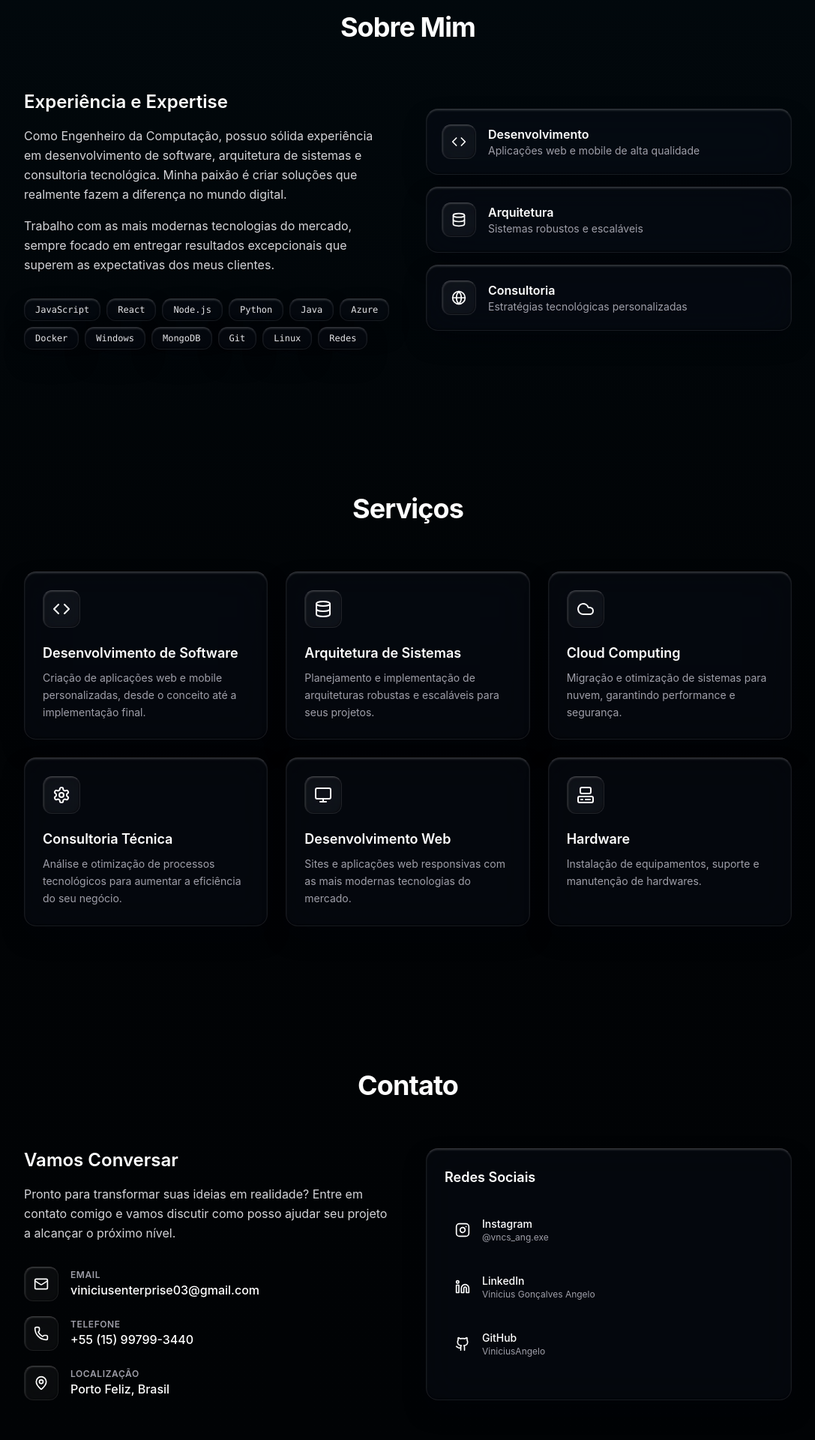
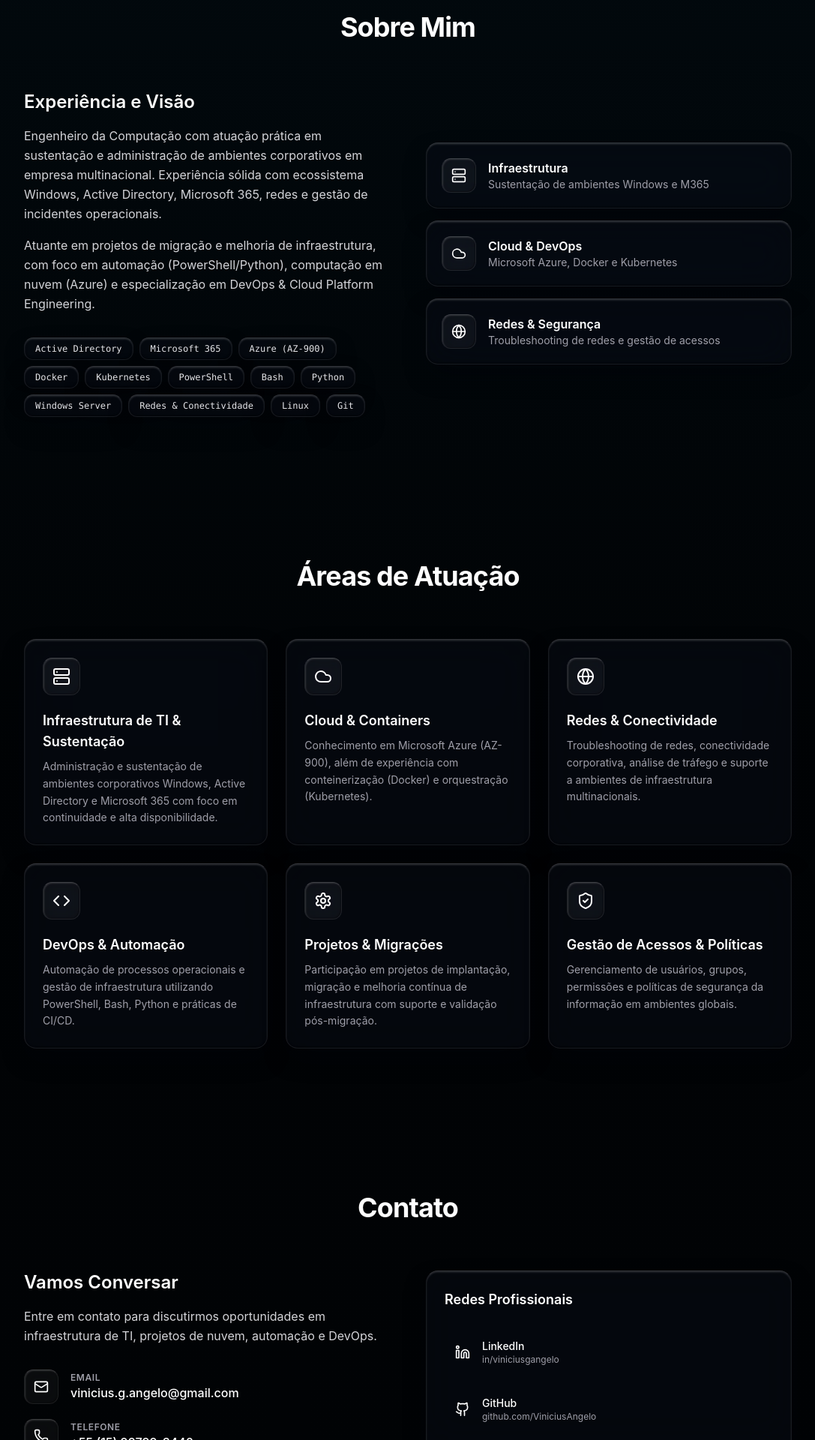
Before and after one commit to ViniciusAngelo/site-estatico-devops, a React app: page / in a window 1280 px wide. Shown: the part 880-2800 px from the top of the page at 75% size, without its empty margins (96-1183 px from the left). Built offline with nearby package versions, Linux system fonts and the light colour scheme; the HTML template or start-up script is replaced by a standard one.

Commit message:
feat atualização do conteudo

```diff
--- a/src/App.jsx
+++ b/src/App.jsx
@@ -13,7 +13,11 @@ import {
   Monitor,
   Cloud,
   Settings,
-  Computer
+  Computer,
+  Server,
+  ShieldCheck,
+  Terminal,
+  Cpu
 } from 'lucide-react'
 import logo from './assets/logo.jpeg'
 import './App.css'
@@ -41,7 +45,7 @@ function UnderwaterIntro({ onComplete }) {
 
     // 2. Animação sincronizada (Subida + Ondulação Fluida)
     let startTime = null
-    const duration = 2400 // Mantém exatamente a mesma duração
+    const duration = 2400
     let animationFrameId
 
     const animate = (timestamp) => {
@@ -49,12 +53,10 @@ function UnderwaterIntro({ onComplete }) {
       const elapsed = timestamp - startTime
       const progress = Math.min(elapsed / duration, 1)
 
-      // Easing orgânico da subida (idêntico ao anterior)
       const easeProgress = 1 - Math.pow(1 - progress, 3)
-      const currentLevel = easeProgress * 100 // 0 a 100%
-      const topY = 100 - currentLevel // Nível da água em % de cima para baixo
+      const currentLevel = easeProgress * 100
+      const topY = 100 - currentLevel
 
-      // Gerador de curva de ondulação sutil (3 ondas com fases e frequências distintas)
       const timeSec = timestamp * 0.002
       const segments = 20
       let points = []
@@ -63,12 +65,10 @@ function UnderwaterIntro({ onComplete }) {
       for (let i = 0; i <= segments; i++) {
         const xPercent = (i / segments) * 100
 
-        // Combinação de 3 senoides discretas para evitar um padrão repetitivo rígido
         const wave1 = Math.sin(xPercent * 0.08 + timeSec * 2.5) * 0.65
         const wave2 = Math.cos(xPercent * 0.14 - timeSec * 1.8) * 0.35
         const wave3 = Math.sin(xPercent * 0.05 + timeSec * 3.1) * 0.25
 
-        // Amplitude ultra-sutil (varia levemente entre -1.25% e +1.25% da altura da tela)
         const totalWaveOffset = wave1 + wave2 + wave3
 
         const yPoint = Math.min(Math.max(topY + totalWaveOffset, 0), 100)
@@ -76,7 +76,6 @@ function UnderwaterIntro({ onComplete }) {
         borderPoints.push(`${xPercent},${yPoint}`)
       }
 
-      // Constrói o Polígono para o clip-path (Polígono recortando a água da superfície até a base)
       const clipPolygon = `polygon(0% 100%, ${points.join(', ')}, 100% 100%)`
 
       setWaterState({
@@ -88,7 +87,6 @@ function UnderwaterIntro({ onComplete }) {
       if (progress < 1) {
         animationFrameId = requestAnimationFrame(animate)
       } else {
-        // Momento final: fusão com a atmosfera permanente
         setTimeout(() => {
           setIsFadingOut(true)
         }, 200)
@@ -109,7 +107,6 @@ function UnderwaterIntro({ onComplete }) {
 
   return (
     <div className={`environment-inundation-overlay ${isFadingOut ? 'merged' : ''}`}>
-      {/* 1. Sala Escura Superior (Região acima da água) */}
       <div
         className="unflooded-dry-chamber"
         style={{
@@ -120,7 +117,6 @@ function UnderwaterIntro({ onComplete }) {
         }}
       />
 
-      {/* 2. Borda / Superfície da Água Ondulada (SVG dinâmico para brilho e refração) */}
       <svg className="water-surface-svg-container" viewBox="0 0 100 100" preserveAspectRatio="none">
         <defs>
           <linearGradient id="surface-glow-gradient" x1="0" y1="0" x2="0" y2="1">
@@ -137,7 +133,6 @@ function UnderwaterIntro({ onComplete }) {
         />
       </svg>
 
-      {/* 3. Ambiente Submerso (Massa de água inundada com a ondulação aplicada no clip-path) */}
       <div
         className="flooded-environment-mass"
         style={{
@@ -168,7 +163,6 @@ function UnderwaterAtmosphere() {
 
     const isMobile = window.innerWidth <= 768
 
-    // Estado do mouse com física de velocidade e inércia
     const mouse = {
       x: -1000,
       y: -1000,
@@ -212,12 +206,10 @@ function UnderwaterAtmosphere() {
     window.addEventListener('mousemove', handleMouseMove, { passive: true })
     document.addEventListener('mouseleave', handleMouseLeave, { passive: true })
 
-    // Configurações de interação física da água
-    const MOUSE_RADIUS = 130 // Raio de influência pequeno e sutil
-    const PUSH_STRENGTH = 0.65 // Força de repulsão suave
-    const WATER_FRICTION = 0.92 // Viscosidade para dissipação natural
+    const MOUSE_RADIUS = 130
+    const PUSH_STRENGTH = 0.65
+    const WATER_FRICTION = 0.92
 
-    // Partículas Abissais (Marine Snow) com suporte a vetores de perturbação
     const particleCount = isMobile ? 35 : 75
     const particles = Array.from({ length: particleCount }, () => ({
       x: Math.random() * width,
@@ -231,7 +223,6 @@ function UnderwaterAtmosphere() {
       pushVy: 0
     }))
 
-    // Luzes de Caustics Subaquáticos
     const causticBlobs = [
       { x: width * 0.2, y: height * 0.2, radius: 400, angle: 0, speed: 0.0007, color: 'rgba(14, 165, 233, 0.035)' },
       { x: width * 0.8, y: height * 0.3, radius: 480, angle: 2, speed: 0.0005, color: 'rgba(56, 189, 248, 0.025)' },
@@ -243,7 +234,6 @@ function UnderwaterAtmosphere() {
     const render = () => {
       time += 0.012
 
-      // Suavização da posição do mouse e cálculo de velocidade do cursor
       const prevX = mouse.x
       const prevY = mouse.y
 
@@ -255,7 +245,6 @@ function UnderwaterAtmosphere() {
 
       ctx.clearRect(0, 0, width, height)
 
-      // 1. Fundo Oceânico Abissal com gradiente senoidal
       const bgGradient = ctx.createLinearGradient(
         width * 0.5 + Math.sin(time * 0.2) * 40,
         0,
@@ -269,7 +258,6 @@ function UnderwaterAtmosphere() {
       ctx.fillStyle = bgGradient
       ctx.fillRect(0, 0, width, height)
 
-      // 2. Caustics (Luzes de Água em Movimento)
       causticBlobs.forEach((blob) => {
         blob.angle += blob.speed
         const offsetX = Math.cos(blob.angle * 1.4) * 70 + Math.sin(time * 0.4) * 30
@@ -292,9 +280,7 @@ function UnderwaterAtmosphere() {
         ctx.fill()
       })
 
-      // 3. Marine Snow com Interatividade Fluida de Repulsão
       particles.forEach((p) => {
-        // Cálculo de força de repulsão quando o cursor passa perto
         if (!isMobile && mouse.isActive) {
           const dx = p.x - mouse.x
           const dy = p.y - mouse.y
@@ -305,24 +291,20 @@ function UnderwaterAtmosphere() {
             const dist = Math.sqrt(distSq)
             const force = (1 - dist / MOUSE_RADIUS)
 
-            // Empurrão para longe da trajetória do mouse
             const nx = dx / dist
             const ny = dy / dist
 
             p.pushVx += nx * force * PUSH_STRENGTH
             p.pushVy += ny * force * PUSH_STRENGTH
 
-            // Pequeno arrasto proveniente do movimento do mouse
             p.pushVx += mouse.vx * force * 0.02
             p.pushVy += mouse.vy * force * 0.02
           }
         }
 
-        // Dissipação por viscosidade da água
         p.pushVx *= WATER_FRICTION
         p.pushVy *= WATER_FRICTION
 
-        // Atualização de posição (Deriva natural + Perturbação da água)
         p.drift += 0.01
         p.y += p.speedY + p.pushVy
         p.x += p.speedX + Math.sin(p.drift) * 0.2 + p.pushVx
@@ -340,7 +322,6 @@ function UnderwaterAtmosphere() {
         ctx.fill()
       })
 
-      // 4. Glow discreto acompanhando o cursor no fundo do canvas
       if (!isMobile && mouse.isActive) {
         const mouseGlowRadius = 240 + mouse.speed * 20
         const mouseGradient = ctx.createRadialGradient(
@@ -429,45 +410,45 @@ function App() {
 
   const services = [
     {
-      icon: <Code className="w-6 h-6 text-white" />,
-      title: "Desenvolvimento de Software",
-      description: "Criação de aplicações web e mobile personalizadas, desde o conceito até a implementação final."
-    },
-    {
-      icon: <Database className="w-6 h-6 text-white" />,
-      title: "Arquitetura de Sistemas",
-      description: "Planejamento e implementação de arquiteturas robustas e escaláveis para seus projetos."
+      icon: <Server className="w-6 h-6 text-white" />,
+      title: "Infraestrutura de TI & Sustentação",
+      description: "Administração e sustentação de ambientes corporativos Windows, Active Directory e Microsoft 365 com foco em continuidade e alta disponibilidade."
     },
     {
       icon: <Cloud className="w-6 h-6 text-white" />,
-      title: "Cloud Computing",
-      description: "Migração e otimização de sistemas para nuvem, garantindo performance e segurança."
+      title: "Cloud & Containers",
+      description: "Conhecimento em Microsoft Azure (AZ-900), além de experiência com conteinerização (Docker) e orquestração (Kubernetes)."
+    },
+    {
+      icon: <Globe className="w-6 h-6 text-white" />,
+      title: "Redes & Conectividade",
+      description: "Troubleshooting de redes, conectividade corporativa, análise de tráfego e suporte a ambientes de infraestrutura multinacionais."
+    },
+    {
+      icon: <Code className="w-6 h-6 text-white" />,
+      title: "DevOps & Automação",
+      description: "Automação de processos operacionais e gestão de infraestrutura utilizando PowerShell, Bash, Python e práticas de CI/CD."
     },
     {
       icon: <Settings className="w-6 h-6 text-white" />,
-      title: "Consultoria Técnica",
-      description: "Análise e otimização de processos tecnológicos para aumentar a eficiência do seu negócio."
+      title: "Projetos & Migrações",
+      description: "Participação em projetos de implantação, migração e melhoria contínua de infraestrutura com suporte e validação pós-migração."
     },
     {
-      icon: <Monitor className="w-6 h-6 text-white" />,
-      title: "Desenvolvimento Web",
-      description: "Sites e aplicações web responsivas com as mais modernas tecnologias do mercado."
-    },
-    {
-      icon: <Computer className="w-6 h-6 text-white" />,
-      title: "Hardware",
-      description: "Instalação de equipamentos, suporte e manutenção de hardwares."
+      icon: <ShieldCheck className="w-6 h-6 text-white" />,
+      title: "Gestão de Acessos & Políticas",
+      description: "Gerenciamento de usuários, grupos, permissões e políticas de segurança da informação em ambientes globais."
     }
   ]
 
   const technologies = [
-    "JavaScript", "React", "Node.js", "Python", "Java", "Azure",
-    "Docker", "Windows", "MongoDB", "Git", "Linux", "Redes"
+    "Active Directory", "Microsoft 365", "Azure (AZ-900)", "Docker", "Kubernetes",
+    "PowerShell", "Bash", "Python", "Windows Server", "Redes & Conectividade", "Linux", "Git"
   ]
 
   return (
     <div className="ambient-light-container text-zinc-100 selection:bg-cyan-500/20">
-      {/* Animacao de Entrada (Inundacao Subaquatica no 1o Acesso) */}
+      {/* Animacao de Entrada */}
       <UnderwaterIntro />
 
       {/* Atmosfera Subaquática Escura de Fundo */}
@@ -512,12 +493,11 @@ function App() {
             </h1>
 
             <h2 className="text-xl md:text-2xl font-semibold mb-6 text-zinc-300">
-              Engenheiro da Computação
+              Engenheiro da Computação | Infraestrutura de TI & Cloud
             </h2>
 
             <p className="text-base md:text-lg text-zinc-300 mb-10 max-w-xl leading-relaxed">
-              Especialista em consultoria e desenvolvimento de soluções tecnológicas inovadoras.
-              Transformo ideias em realidade digital com excelência técnica e visão estratégica.
+              Especialista em sustentação de ambientes corporativos, computação em nuvem e infraestrutura de TI em contextos multinacionais.
             </p>
 
             <div className="flex flex-col sm:flex-row gap-4 w-full sm:w-auto justify-center">
@@ -525,7 +505,7 @@ function App() {
                 onClick={() => scrollToSection('services')}
                 className="px-8 py-3.5 rounded-xl bg-white text-black font-semibold hover:bg-zinc-200 transition-all cursor-pointer shadow-xl"
               >
-                Ver Serviços
+                Ver Especialidades
               </button>
               <button
                 onClick={() => scrollToSection('contact')}
@@ -549,15 +529,12 @@ function App() {
             </div>
             <div className="grid md:grid-cols-2 gap-12 items-center">
               <div>
-                <h3 className="text-2xl font-semibold mb-4 text-white">Experiência e Expertise</h3>
+                <h3 className="text-2xl font-semibold mb-4 text-white">Experiência e Visão</h3>
                 <p className="text-zinc-300 mb-4 leading-relaxed text-sm md:text-base">
-                  Como Engenheiro da Computação, possuo sólida experiência em desenvolvimento de software,
-                  arquitetura de sistemas e consultoria tecnológica. Minha paixão é criar soluções que
-                  realmente fazem a diferença no mundo digital.
+                  Engenheiro da Computação com atuação prática em sustentação e administração de ambientes corporativos em empresa multinacional. Experiência sólida com ecossistema Windows, Active Directory, Microsoft 365, redes e gestão de incidentes operacionais.
                 </p>
                 <p className="text-zinc-300 mb-8 leading-relaxed text-sm md:text-base">
-                  Trabalho com as mais modernas tecnologias do mercado, sempre focado em entregar
-                  resultados excepcionais que superem as expectativas dos meus clientes.
+                  Atuante em projetos de migração e melhoria de infraestrutura, com foco em automação (PowerShell/Python), computação em nuvem (Azure) e especialização em DevOps & Cloud Platform Engineering.
                 </p>
                 <div className="flex flex-wrap gap-2">
                   {technologies.map((tech, index) => (
@@ -570,9 +547,9 @@ function App() {
 
               <div className="space-y-4">
                 {[
-                  { icon: <Code className="w-5 h-5 text-white" />, title: "Desenvolvimento", desc: "Aplicações web e mobile de alta qualidade" },
-                  { icon: <Database className="w-5 h-5 text-white" />, title: "Arquitetura", desc: "Sistemas robustos e escaláveis" },
-                  { icon: <Globe className="w-5 h-5 text-white" />, title: "Consultoria", desc: "Estratégias tecnológicas personalizadas" },
+                  { icon: <Server className="w-5 h-5 text-white" />, title: "Infraestrutura", desc: "Sustentação de ambientes Windows e M365" },
+                  { icon: <Cloud className="w-5 h-5 text-white" />, title: "Cloud & DevOps", desc: "Microsoft Azure, Docker e Kubernetes" },
+                  { icon: <Globe className="w-5 h-5 text-white" />, title: "Redes & Segurança", desc: "Troubleshooting de redes e gestão de acessos" },
                 ].map((item, i) => (
                   <GlassCard key={i} className="p-5 rounded-2xl flex items-center space-x-4">
                     <div className="p-3 rounded-xl icon-glass shrink-0">
@@ -593,7 +570,7 @@ function App() {
         <section id="services" className="py-24 px-6">
           <div className="max-w-5xl mx-auto">
             <div className="text-center mb-16">
-              <h2 className="text-3xl md:text-4xl font-bold text-white tracking-tight">Serviços</h2>
+              <h2 className="text-3xl md:text-4xl font-bold text-white tracking-tight">Áreas de Atuação</h2>
             </div>
             <div className="grid md:grid-cols-2 lg:grid-cols-3 gap-6">
               {services.map((service, index) => (
@@ -623,8 +600,7 @@ function App() {
               <div>
                 <h3 className="text-2xl font-semibold mb-4 text-white">Vamos Conversar</h3>
                 <p className="text-zinc-300 mb-8 leading-relaxed text-sm md:text-base">
-                  Pronto para transformar suas ideias em realidade? Entre em contato comigo
-                  e vamos discutir como posso ajudar seu projeto a alcançar o próximo nível.
+                  Entre em contato para discutirmos oportunidades em infraestrutura de TI, projetos de nuvem, automação e DevOps.
                 </p>
                 <div className="space-y-5">
                   <div className="flex items-center space-x-4">
@@ -633,7 +609,7 @@ function App() {
                     </div>
                     <div>
                       <p className="text-xs text-zinc-400 uppercase tracking-wider font-semibold">Email</p>
-                      <p className="text-white font-medium text-sm md:text-base">viniciusenterprise03@gmail.com</p>
+                      <p className="text-white font-medium text-sm md:text-base">vinicius.g.angelo@gmail.com</p>
                     </div>
                   </div>
                   <div className="flex items-center space-x-4">
@@ -651,30 +627,17 @@ function App() {
                     </div>
                     <div>
                       <p className="text-xs text-zinc-400 uppercase tracking-wider font-semibold">Localização</p>
-                      <p className="text-white font-medium text-sm md:text-base">Porto Feliz, Brasil</p>
+                      <p className="text-white font-medium text-sm md:text-base">Porto Feliz, SP - Brasil</p>
                     </div>
                   </div>
                 </div>
               </div>
 
               <GlassCard className="p-6 rounded-2xl">
-                <h4 className="text-lg font-semibold mb-6 text-white">Redes Sociais</h4>
+                <h4 className="text-lg font-semibold mb-6 text-white">Redes Profissionais</h4>
                 <div className="space-y-3">
                   <a
-                    href="https://www.instagram.com/vncs_ang.exe"
-                    target="_blank"
-                    rel="noreferrer"
-                    className="flex items-center space-x-4 p-3.5 rounded-xl hover:bg-white/10 transition-all group"
-                  >
-                    <Instagram className="w-5 h-5 text-white group-hover:scale-110 transition-transform" />
-                    <div>
-                      <p className="font-medium text-sm text-white">Instagram</p>
-                      <p className="text-xs text-zinc-400">@vncs_ang.exe</p>
-                    </div>
-                  </a>
-
-                  <a
-                    href="https://www.linkedin.com/in/vinicius-gon%C3%A7alves-angelo-949b49215/"
+                    href="https://www.linkedin.com/in/viniciusgangelo"
                     target="_blank"
                     rel="noreferrer"
                     className="flex items-center space-x-4 p-3.5 rounded-xl hover:bg-white/10 transition-all group"
@@ -682,7 +645,7 @@ function App() {
                     <Linkedin className="w-5 h-5 text-white group-hover:scale-110 transition-transform" />
                     <div>
                       <p className="font-medium text-sm text-white">LinkedIn</p>
-                      <p className="text-xs text-zinc-400">Vinicius Gonçalves Angelo</p>
+                      <p className="text-xs text-zinc-400">in/viniciusgangelo</p>
                     </div>
                   </a>
 
@@ -695,7 +658,20 @@ function App() {
                     <Github className="w-5 h-5 text-white group-hover:scale-110 transition-transform" />
                     <div>
                       <p className="font-medium text-sm text-white">GitHub</p>
-                      <p className="text-xs text-zinc-400">ViniciusAngelo</p>
+                      <p className="text-xs text-zinc-400">github.com/ViniciusAngelo</p>
+                    </div>
+                  </a>
+
+                  <a
+                    href="https://www.instagram.com/vncs_ang.exe"
+                    target="_blank"
+                    rel="noreferrer"
+                    className="flex items-center space-x-4 p-3.5 rounded-xl hover:bg-white/10 transition-all group"
+                  >
+                    <Instagram className="w-5 h-5 text-white group-hover:scale-110 transition-transform" />
+                    <div>
+                      <p className="font-medium text-sm text-white">Instagram</p>
+                      <p className="text-xs text-zinc-400">@vncs_ang.exe</p>
                     </div>
                   </a>
                 </div>
@@ -712,7 +688,7 @@ function App() {
               <span className="font-semibold text-white text-sm">Vinicius Angelo</span>
             </div>
             <p className="text-xs text-zinc-400">
-              © 2025 Vinicius Angelo. Todos os direitos reservados.
+              © 2026 Vinicius Angelo. Todos os direitos reservados.
             </p>
           </div>
         </footer>
```
